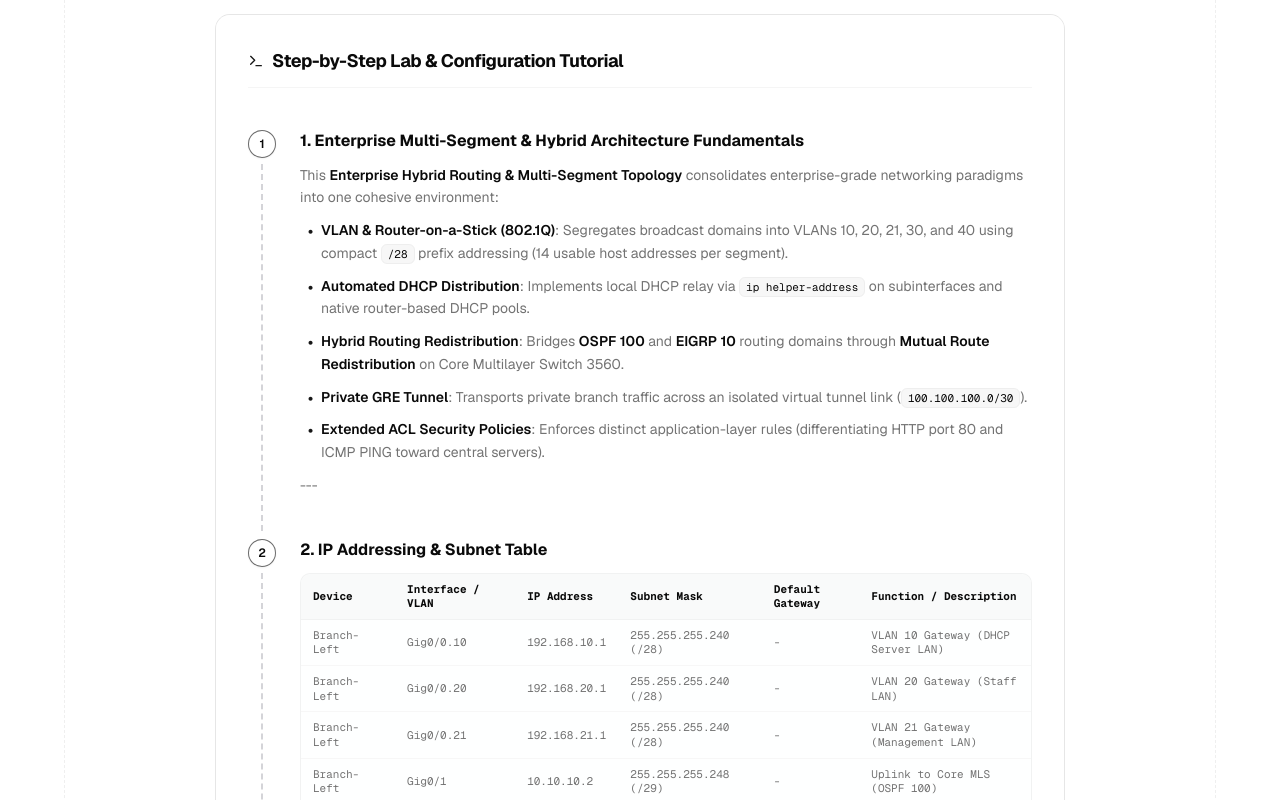
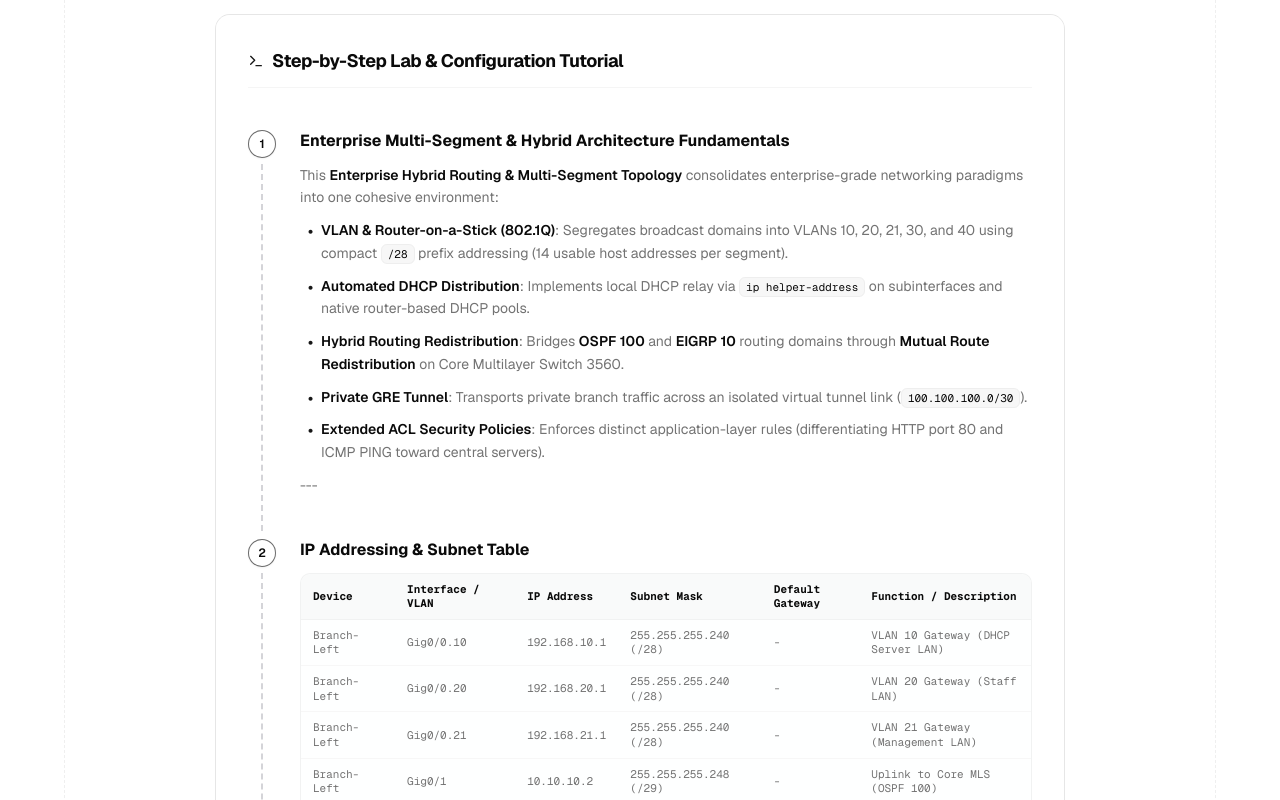
Before and after one commit to haidirwf/portfolio-idal, a Next.js app: page /projects/enterprise-vlan-inter-vlan-routing in a window 1280 px wide. Shown: the part 940-1740 px from the top of the page. Built offline with nearby package versions, Linux system fonts and the light colour scheme.

Commit message:
refactor(projects): strip duplicate leading numeric prefix from roadmap step headings

```diff
--- a/components/portfolio/project-detail-content.tsx
+++ b/components/portfolio/project-detail-content.tsx
@@ -286,7 +286,7 @@ export function ProjectDetailContent({ slug }: { slug: string }) {
                         {/* Right Content Column */}
                         <div className={cn("flex-1 space-y-3 min-w-0", !isLast ? "pb-8 sm:pb-10" : "pb-2")}>
                           <h3 className="text-sm sm:text-base font-bold font-sans text-foreground pt-0.5 leading-snug">
-                            {rawHeading}
+                            {rawHeading.replace(/^\d+[\.\)]\s*/, "")}
                           </h3>
 
                     {/* Parse content elements: code blocks, tables, lists, text */}
```
